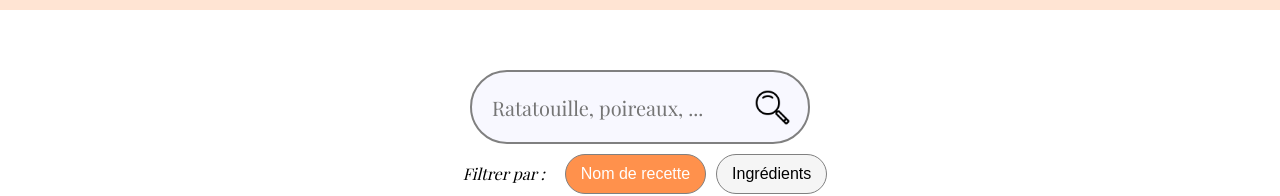
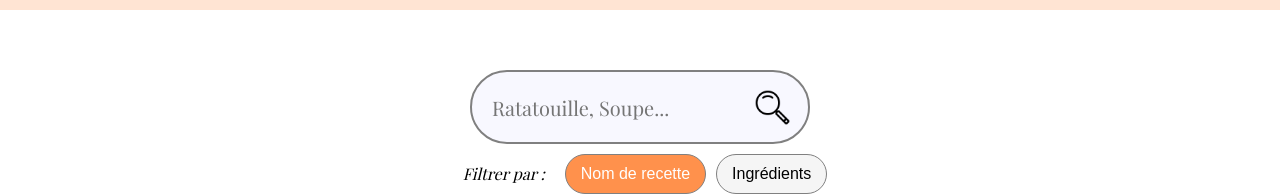
Before and after one commit to JuliePlagias/Brief-IntelliCook, a React (Create React App) app: page /catalogue in a window 1280 px wide. Shown: the part 140-336 px from the top of the page. Built offline with nearby package versions, Linux system fonts and the light colour scheme; a web font is replaced by a local one.

Commit message:
style: searchBar minor fixes

```diff
--- a/src/component/SearchBar.jsx
+++ b/src/component/SearchBar.jsx
@@ -11,7 +11,7 @@ const SearchBar = ({ search, setSearch, searchType, filterIng }) => {
     <div id='search-bar'>
       <input
         type='text'
-        placeholder='Ratatouille, poireaux, ...'
+        placeholder={`${searchType === 'name' ? 'Ratatouille, Soupe...' : searchType === 'ingredients' ? 'Aubergine, Tomate...' : 'Recherche...' }`}
         value={search}
         onChange={e => setSearch(e.target.value)}
         className='searchRecipe'
--- a/src/styles/components/_searchBar.scss
+++ b/src/styles/components/_searchBar.scss
@@ -3,7 +3,7 @@
   display: flex;
   justify-content: center;
   padding-bottom: 10px;
-  width: 340px;
+  width: min(70%, 340px);
   margin: 30px auto 0;
   z-index: 10;
   .searchRecipe {
```
